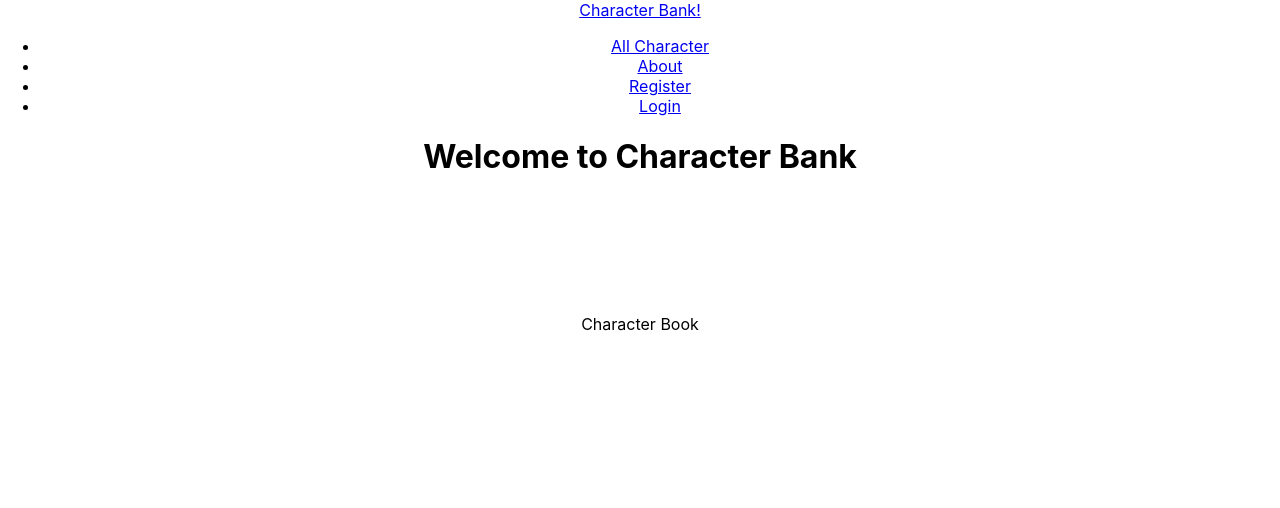
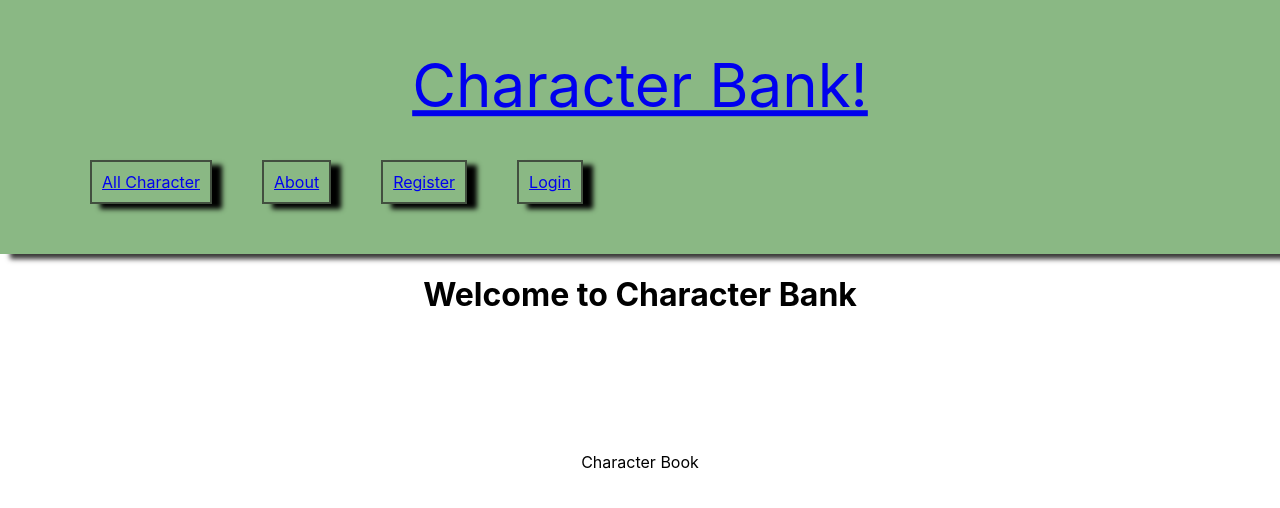
Before and after one commit to bopkid/Character-bank-client, a React (Create React App) app: page / in a window 1280 px wide. Shown: the top 508 px of the page. Built offline with nearby package versions, Linux system fonts and the light colour scheme.

Commit message:
added  some css

```diff
--- a/src/CSS/CharacterList.css
+++ b/src/CSS/CharacterList.css
@@ -10,4 +10,12 @@
     flex-wrap: wrap;
     margin-right: 50px;
     margin-top: 50px;
+    box-shadow: 10px 5px 5px black;
+    background-color: aliceblue
 }
+
+.cards{
+    background-color: #f7f3ed;
+
+
+}
--- a/src/CSS/Header.css
+++ b/src/CSS/Header.css
@@ -0,0 +1,36 @@
+nav ul{
+    display: flex;
+    flex-direction: row;
+    margin-top: 25px;
+    padding-bottom: 50px;
+    margin-right: 50px;
+}
+header{
+    background-color: #8ab884;
+    box-shadow: 10px 5px 5px #383736;
+}
+
+.nav-item{
+    margin-left: 50px;
+    list-style: none;
+    border: #424f3f solid 2px;
+    padding: 10px;
+    box-shadow: 10px 5px 5px black;
+
+}
+
+.logo{
+    font-size: 50px;
+    padding-top: 50px;
+    margin-bottom: 50px;
+}
+
+.nav-item:hover{
+    transform: scale(1.2);
+    box-shadow: 10px 5px 5px teal;
+
+}
+
+.logo:hover{
+    transform: scale(1.2);
+}
--- a/src/pages/CharacterList.js
+++ b/src/pages/CharacterList.js
@@ -29,12 +29,12 @@ class CharacterList extends Component {
     render() {
         let characterList = this.state.characters.map((character,index) =>{
             return (
-                    <CharacterCard {...character} />
+                    <CharacterCard {...character} className ="card"/>
             )
         })
         return (
             <div className ="card-container">
-                <div className = "card">
+                <div className = "card cards">
                     {this.state.characters ? characterList : 'Summoning...'}
                 </div>
             </div>
--- a/src/pages/Header.js
+++ b/src/pages/Header.js
@@ -18,20 +18,20 @@ const Header = (props) => {
             <nav>
                 <ul>
 
-                    <li><Link to ={'/characters'}>All Character </Link></li>
-                    <li><Link to ={'/about'}>About</Link></li>
+                    <li className = "nav-item"><Link to ={'/characters'}>All Character </Link></li>
+                    <li className = "nav-item"><Link to ={'/about'}>About</Link></li>
 
                     {props.currentUser ?
                     <>
-                    <li><Link to = {`/profile/${props.currentUser}`}>Profile</Link></li>
-                    <li><a href = '/logout' onClick  = {props.logout}>Log out</a></li>
+                    <li className = "nav-item"><Link to = {`/profile/${props.currentUser}`}>Profile</Link></li>
+                    <li className = "nav-item"><a href = '/logout' onClick  = {props.logout}>Log out</a></li>
                     </>
 
                     :
 
                     <>
-                    <li><Link to = {'/register'}>Register</Link></li>
-                    <li><Link to = {'/login'}>Login</Link></li>
+                    <li className = "nav-item"><Link to = {'/register'}>Register</Link></li>
+                    <li className = "nav-item"><Link to = {'/login'}>Login</Link></li>
 
                     </>
                     }
```
